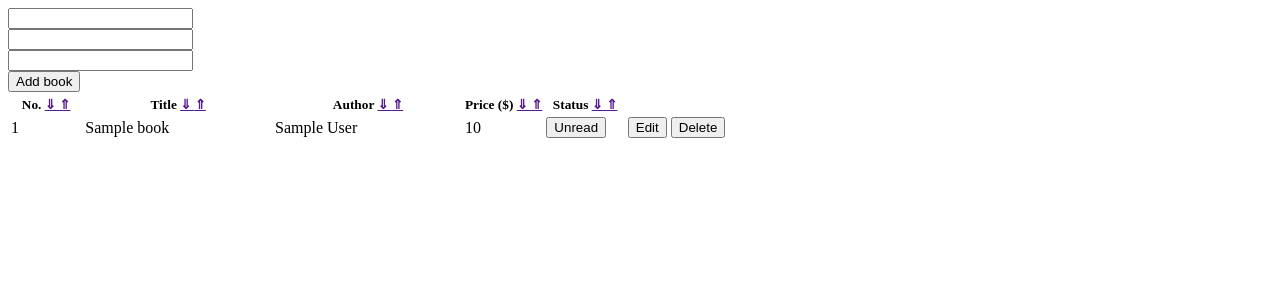
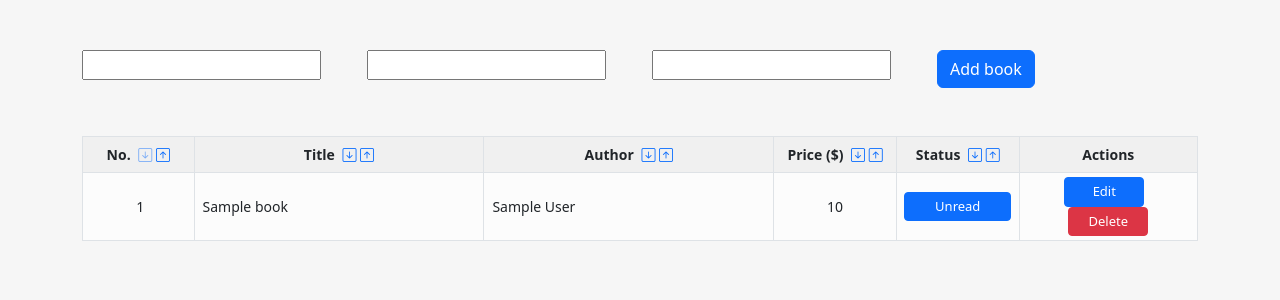
Before and after one commit to SergeiMischenko/django_htmx, a Django app: template templates/base.html in a window 1280 px wide. Shown: the top 300 px of the page. Run offline with Django 3.2, Linux system fonts and the light colour scheme; the template is opened without the code that fills it: most values are stand-ins (such as "Sample title", 1, 10 or a date in 2020); form fields are guessed from the names that the template uses; some libraries are stand-ins or nearby versions.

Commit message:
added css and bootstrap for site

```diff
--- a/django_htmx/settings.py
+++ b/django_htmx/settings.py
@@ -84,5 +84,6 @@ USE_I18N = True
 USE_TZ = True
 
 STATIC_URL = "static/"
+STATICFILES_DIRS = [BASE_DIR / "static"]
 
 DEFAULT_AUTO_FIELD = "django.db.models.BigAutoField"
--- /dev/null
+++ b/static/base.css
@@ -0,0 +1,65 @@
+/* Задаёт отступ сверху и цвет страницы. */
+body {
+    padding-top: 50px;
+    background-color: rgb(246, 246, 246);
+}
+
+/* Задаёт цвет заголовка таблицы. */
+thead {
+    background-color: rgb(240, 240, 240);
+}
+
+/* Задаёт цвет тела таблицы. */
+tbody {
+    background-color: rgb(252, 252, 252);
+}
+
+/* Задаёт размер шрифта таблицы. */
+td {
+    font-size: 14px;
+}
+
+/* Задаёт высоту строки таблицы. */
+tr {
+    line-height: 26px;
+    min-height: 26px;
+    height: 26px;
+}
+
+/* Чтобы удалить ошибочное подчеркивание между символами сортировки. */
+a {
+    text-decoration: none;
+}
+
+/* Задаёт высоту текстовых полей формы редактирования книги. */
+.form-control-sm {
+    line-height: 24px;
+    min-height: 24px;
+    height: 24px;
+}
+
+/* Задаёт цвет шрифта для прочитанной книги. */
+.grey-text {
+    color: rgb(192, 192, 192);
+}
+
+/* Задаёт ширину кнопок Прочитана и Не прочитана. */
+.status-button {
+    width: 107px;
+}
+
+/* Задаёт ширину кнопок Изменить, Удалить, Сохранить и Отменить. */
+.any-button {
+    width: 80px;
+}
+
+/* Задаёт размер шрифта кнопок в таблице. */
+.table-button {
+    font-size: 13px;
+}
+
+/* Отключает кнопки сортировки. */
+.disabled-button {
+    opacity: 0.5;
+    pointer-events: none;
+}
--- a/templates/base.html
+++ b/templates/base.html
@@ -1,115 +1,129 @@
+{% load static %}
 <!DOCTYPE html>
 <html>
 <head>
 	<meta charset="utf-8">
 	<title>{% block title %}Books{% endblock title %}</title>
+	<link href="https://cdn.jsdelivr.net/npm/bootstrap@5.2.2/dist/css/bootstrap.min.css" rel="stylesheet"
+	      integrity="sha384-Zenh87qX5JnK2Jl0vWa8Ck2rdkQ2Bzep5IDxbcnCeuOxjzrPF/et3URy9Bv1WTRi" crossorigin="anonymous">
+	<link rel="stylesheet" href="https://cdn.jsdelivr.net/npm/bootstrap-icons@1.10.3/font/bootstrap-icons.css">
+	<link rel="stylesheet" href="{% static 'base.css' %}">
 </head>
 
 <body hx-headers='{"X-CSRFToken": "{{ csrf_token }}"}'>
 
-<div>
-	<div>
-		<div>
+<div class="container">
+	<div class="row">
+		<div class="col">
+			<!-- Форма для добавления новой книги -->
+			{% include "partial_create_book_form.html" %}
+
 			<!-- Таблица книг -->
-			{% include "partial_create_book_form.html" %}
-			<form>
-				<table>
+			<form class="form-inline">
+				<table class="table table-bordered table-sm mt-5">
 					<thead>
 					<tr>
 						<!-- Заголовки столбцов таблицы -->
 
 						<!-- Заголовок номера книги -->
-						<th scope="col" style="width: 10%">
+						<th scope="col" style="width: 10%" class="text-center">
 							<small>
 								No.
 								<a href=""
 								   hx-get="{% url 'book_list_sort' filter='id' direction='ascend' %}"
 								   hx-target="#book-list"
 								   hx-swap="innerHTML">
-									⇓
+									<i class="table-icon bi bi-arrow-down-square ms-1 id-ascend disabled-button"></i>
 								</a>
 								<a href=""
 								   hx-get="{% url 'book_list_sort' filter='id' direction='descend' %}"
 								   hx-target="#book-list"
 								   hx-swap="innerHTML">
-									⇑
+									<i class="table-icon bi bi-arrow-up-square id-descend"></i>
 								</a>
 							</small>
 						</th>
 
 						<!-- Заголовок названия книги -->
-						<th scope="col" style="width: 26%">
+						<th scope="col" style="width: 26%" class="text-center">
 							<small>
 								Title
 								<a href=""
 								   hx-get="{% url 'book_list_sort' filter='title' direction='ascend' %}"
 								   hx-target="#book-list"
 								   hx-swap="innerHTML">
-									⇓
+									<i class="table-icon bi bi-arrow-down-square ms-1 title-ascend"></i>
 								</a>
 								<a href=""
 								   hx-get="{% url 'book_list_sort' filter='title' direction='descend' %}"
 								   hx-target="#book-list"
 								   hx-swap="innerHTML">
-									⇑
+									<i class="table-icon bi bi-arrow-up-square title-descend"></i>
 								</a>
 							</small>
 						</th>
 
 						<!-- Заголовок автора книги -->
-						<th scope="col" style="width: 26%">
+						<th scope="col" style="width: 26%" class="text-center">
 							<small>
 								Author
 								<a href=""
 								   hx-get="{% url 'book_list_sort' filter='author' direction='ascend' %}"
 								   hx-target="#book-list"
 								   hx-swap="innerHTML">
-									⇓
+									<i class="table-icon bi bi-arrow-down-square ms-1 author-ascend"></i>
 								</a>
 								<a href=""
 								   hx-get="{% url 'book_list_sort' filter='author' direction='descend' %}"
 								   hx-target="#book-list"
 								   hx-swap="innerHTML">
-									⇑
+									<i class="table-icon bi bi-arrow-up-square author-descend"></i>
 								</a>
 							</small>
 						</th>
 
 						<!-- Заголовок цены книги -->
-						<th scope="col" style="width: 11%">
+						<th scope="col" style="width: 11%" class="text-center">
 							<small>
 								Price ($)
 								<a href=""
 								   hx-get="{% url 'book_list_sort' filter='price' direction='ascend' %}"
 								   hx-target="#book-list"
 								   hx-swap="innerHTML">
-									⇓
+									<i class="table-icon bi bi-arrow-down-square ms-1 price-ascend"></i>
 								</a>
 								<a href=""
 								   hx-get="{% url 'book_list_sort' filter='price' direction='descend' %}"
 								   hx-target="#book-list"
 								   hx-swap="innerHTML">
-									⇑
+									<i class="table-icon bi bi-arrow-up-square price-descend"></i>
 								</a>
 							</small>
 						</th>
 
 						<!-- Заголовок статуса книги -->
-						<th scope="col" style="width: 11%">
+						<th scope="col" style="width: 11%" class="text-center">
 							<small>
 								Status
 								<a href=""
 								   hx-get="{% url 'book_list_sort' filter='read' direction='descend' %}"
 								   hx-target="#book-list"
 								   hx-swap="innerHTML">
-									⇓
+									<i class="table-icon bi bi-arrow-down-square ms-1 read-descend"></i>
 								</a>
 								<a href=""
 								   hx-get="{% url 'book_list_sort' filter='read' direction='ascend' %}"
 								   hx-target="#book-list"
 								   hx-swap="innerHTML">
-									⇑
+									<i class="table-icon bi bi-arrow-up-square read-ascend"></i>
 								</a>
+							</small>
+						</th>
+
+						<!-- Заголовок кнопок действия -->
+						<th scope="col" style="width: 16%" class="text-center">
+							<small>
+								Actions
 							</small>
 						</th>
 
@@ -128,21 +142,10 @@
 </div>
 
 <script src="https://unpkg.com/htmx.org@1.9.4"></script>
-<script>
-    function cngElementsAtr(cls, atr, val) {
-        var elems = document.getElementsByClassName(cls);
-        for (var i = 0; i < elems.length; i++) {
-            elems[i][atr] = val;
-        }
-    }
+<script src="https://cdn.jsdelivr.net/npm/bootstrap@5.2.2/dist/js/bootstrap.bundle.min.js"
+        integrity="sha384-OERcA2EqjJCMA+/3y+gxIOqMEjwtxJY7qPCqsdltbNJuaOe923+mo//f6V8Qbsw3"
+        crossorigin="anonymous"></script>
 
-    document.body.addEventListener('htmx:afterRequest', (event) => {
-        path_str = event.detail.pathInfo.requestPath;
-        if (path_str.includes('create_book')) {
-            cngElementsAtr('clrtxt', 'value', '');
-        }
-    });
-</script>
 <script>
     function cngElementsAtr(cls, atr, val) {
         var elems = document.getElementsByClassName(cls);
@@ -163,6 +166,13 @@
             }
         } else if (path_str.includes('book_detail')) {
             cngElementsAtr('disbtn', 'disabled', false);
+        } else if (path_str.includes('book_list_sort')) {
+            path_arr = path_str.split('/');
+            path_arr.pop()
+            curr_class = path_arr.pop()
+            curr_class = path_arr.pop() + '-' + curr_class
+            document.getElementsByClassName('disabled-button')[0].classList.remove('disabled-button');
+            document.getElementsByClassName(curr_class)[0].classList.add('disabled-button');
         }
     });
 </script>
--- a/templates/partial_book_detail.html
+++ b/templates/partial_book_detail.html
@@ -1,29 +1,29 @@
-<tr>
+<tr class="{% if book.read %}grey-text{% endif %}">
 	<!-- Ячейка номера книги -->
-	<td>
+	<td class="align-middle text-center ps-2">
 		{{ book.id }}
 	</td>
 
 	<!-- Ячейка названия книги -->
-	<td>
+	<td class="align-middle ps-2">
 		{{ book.title }}
 	</td>
 
 	<!-- Ячейка автора книги -->
-	<td>
+	<td class="align-middle ps-2">
 		{{ book.author }}
 	</td>
 
 	<!-- Ячейка цены книги -->
-	<td>
+	<td class="align-middle text-center">
 		{{ book.price }}
 	</td>
 
 	<!-- Ячейка состояния -->
-	<td>
+	<td class="align-middle text-center">
 		{% if not book.read %}
 			<!-- Кнопка "Unread" -->
-			<button class="disbtn"
+			<button class="disbtn table-button status-button btn btn-primary btn-sm"
 			        hx-put="{% url 'update_book_status' book.id %}"
 			        hx-target="closest tr"
 			        hx-swap="outerHTML">
@@ -31,7 +31,7 @@
 			</button>
 		{% else %}
 			<!-- Кнопка "Read" -->
-			<button class="disbtn"
+			<button class="disbtn table-button status-button btn btn-secondary btn-sm"
 			        hx-put="{% url 'update_book_status' book.id %}"
 			        hx-target="closest tr"
 			        hx-swap="outerHTML">
@@ -41,9 +41,9 @@
 	</td>
 
 	<!--  Ячейка кнопок действия -->
-	<td>
+	<td class="align-middle text-center">
 		<!-- Кнопка "Edit" -->
-		<button class="disbtn"
+		<button class="disbtn table-button any-button btn btn-primary btn-sm me-2"
 		        hx-put="{% url 'update_book_details' book.id %}"
 		        hx-target="closest tr"
 		        hx-swap="outerHTML">
@@ -51,7 +51,7 @@
 		</button>
 
 		<!-- Кнопка "Delete" -->
-		<button class="disbtn"
+		<button class="disbtn table-button any-button btn btn-danger btn-sm"
 		        hx-delete="{% url 'delete_book' book.id %}"
 		        hx-target="closest tr"
 		        hx-swap="outerHTML"
--- a/templates/partial_create_book_form.html
+++ b/templates/partial_create_book_form.html
@@ -1,21 +1,21 @@
-<form>
-	<div>
-		<div>
+<form class="form-inline">
+	<div class="row">
+		<div class="col">
 			{{ form.title }}
 		</div>
 
-		<div>
+		<div class="col">
 			{{ form.author }}
 		</div>
 
-		<div>
+		<div class="col">
 			{{ form.price }}
 		</div>
 
-		<div>
+		<div class="col">
 			<!-- Кнопка "Add book" -->
 			<button type="submit"
-			        class="disbtn"
+			        class="disbtn btn btn-primary"
 			        hx-post="{% url 'create_book' %}"
 			        hx-target="#book-list"
 			        hx-swap="beforeend">
```
Also changed, not shown: books/forms.py (+12 -3 lines), templates/partial_book_update_form.html (+12 -10 lines).
